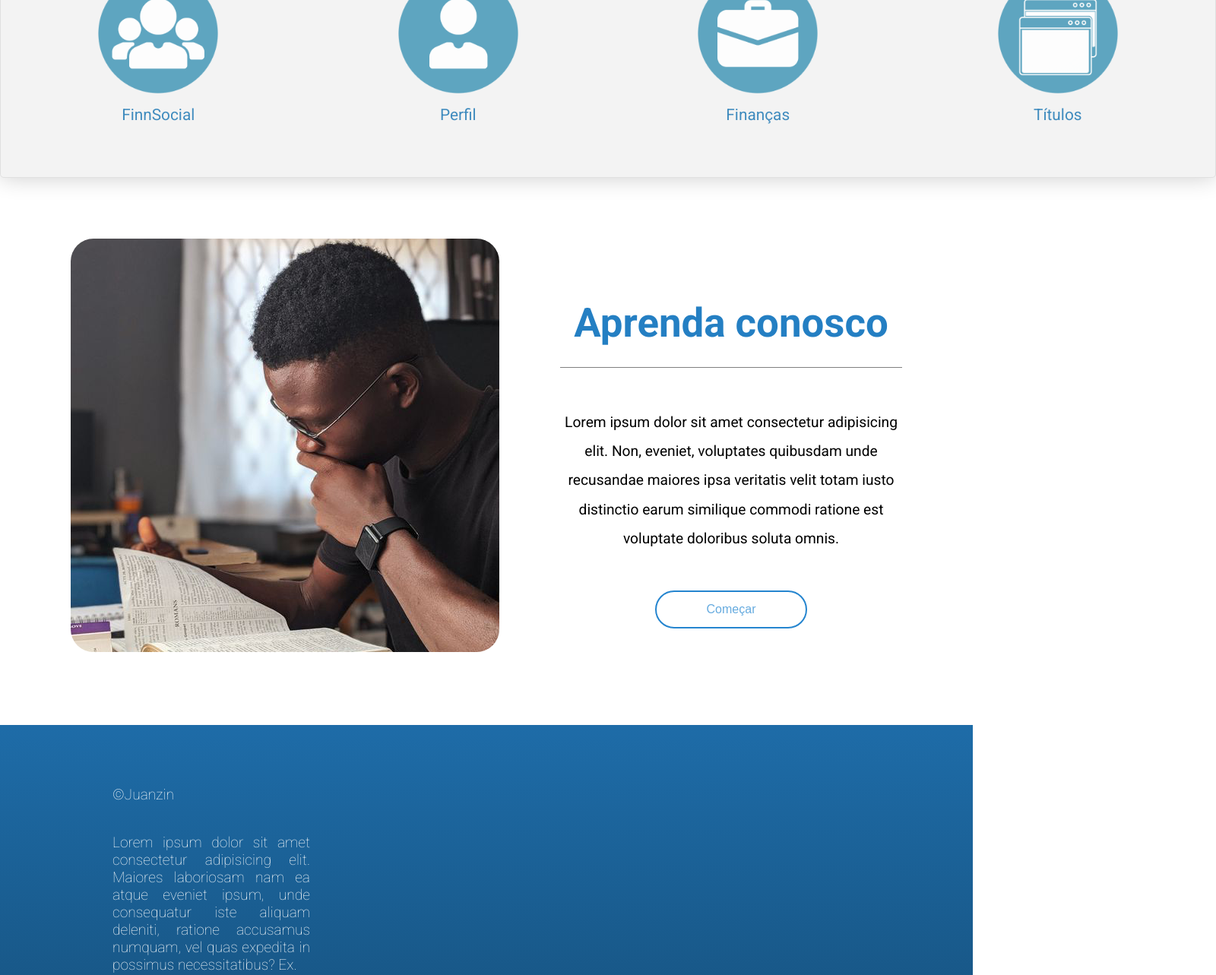
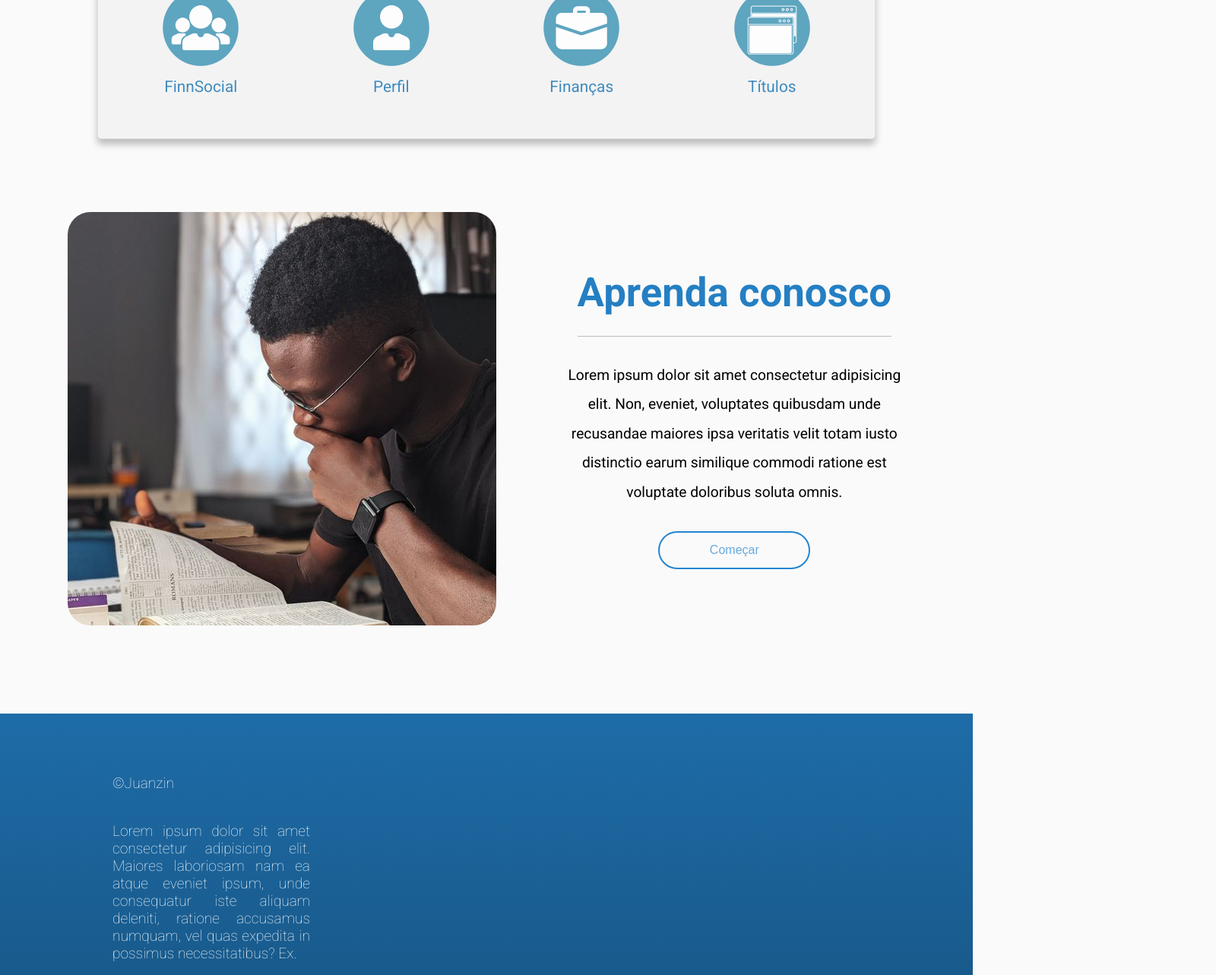
Before and after one commit to JuanVitorio/FinnWeb, a plain HTML site: page index.html in a window 1280 px wide. Shown: the part 892-2175 px from the top of the page at 76% size, 1600 px wide, since content can reach past the window. Drawn offline with Linux system fonts and the light colour scheme.

Commit message:
mudei uns negocio

```diff
--- a/css/style.css
+++ b/css/style.css
@@ -14,8 +14,13 @@
   --azul-mais-claro:#2585CF;
 }
 
+html{
+  scroll-behavior: smooth;
+}
+
 body{
   font-family: 'Roboto', sans-serif;
+  background-color: #fafafa;
 }
 
 p{
@@ -29,7 +34,7 @@ nav{
   box-shadow: 0px 5px 10px rgba(0, 0, 0, .1);
   position: relative;
   width: 100%;
-  background-color: white;
+  background-color: #fafafa;
 }
 
 nav h1 a{
@@ -89,6 +94,7 @@ h2#conheca{
   margin-top: 1.5em;
   font-size: 4em;
   color: var(--azul-base);
+
 }
 
 section #p-conheca{
@@ -97,17 +103,19 @@ section #p-conheca{
   margin: auto;
   margin-top: 20px;
   line-height: 2em;
+  border-top: 0.5px solid rgba(0, 0, 0, 0.25);
+  padding-top: 20px;
 }
 
 #circulos{
   padding: 10px;
   background-color: rgb(243, 243, 243);
-  width: 100em;
-  height: 20em;
+  max-width: 80vw;
+  max-height: 30vw;
   margin: auto;
   margin-top: 2em;
   border-radius: 5px;
-  box-shadow: 0px 0px 30px rgba(0, 0, 0, 0.2);
+  box-shadow: 0px 7px 10px rgba(0, 0, 0, 0.25);
   border: 1px solid rgb(224, 224, 224);
 }
 
@@ -140,6 +148,7 @@ section #p-conheca{
  font-weight: normal;
  cursor: pointer;
  transition: .2s;
+ padding-bottom: 40px;
 }
 
 #circulos .divisoria p:hover{
@@ -150,7 +159,9 @@ section #p-conheca{
 #img-lado{
   display: flex;
   justify-content: center;
-  padding-top: 5em;
+  align-items: center;
+  margin-top: 6em;
+  justify-content: space-evenly;
 }
 
 #img-lado img{
@@ -165,7 +176,6 @@ section #p-conheca{
 
 #img-lado button{
   padding: 10px;
-  margin-top: 3em;
   width: 200px;
   height: 50px;
   font-size: 1em;
@@ -174,7 +184,7 @@ section #p-conheca{
   color: #66abdf;
   background: transparent;
   border-radius: 40px;
-  transition: .2s;
+  transition: .15s linear;
 }
 
 #img-lado button:hover{
@@ -183,23 +193,22 @@ section #p-conheca{
 }
 
 #texto{
-  margin-top: 5em;
-  margin-left: 5em;
- text-align: center;
+  display: flex;
+  flex-direction: column;
+  align-items: center;
+  gap: 2em;
 }
 
 #texto h2{
-  margin-bottom: 1em;
   font-size: 3.3em;
   color: var(--azul-base);
-  border-bottom: 1px solid grey;
-  padding-bottom: .5em;
+  border-bottom: 1px solid rgba(0, 0, 0, 0.25);
+  padding-bottom:.5em ;
 }
 
 footer{
   background:linear-gradient(to top, var(--azul-escuro), var(--azul-meio-escuro)) ;
-  margin-top: 5em;
-  height: 50vh;
+  margin-top: 6em;
   font-size: 1.2em;
   color: white;
   font-weight: lighter;
@@ -242,3 +251,16 @@ footer .espaco{
 footer a{
   padding-left: 5px;
 }
+
+#voltar-inicio{
+  text-align: end;
+  opacity: .5;
+  transition: .1s linear;
+  font-weight: lighter;
+  padding-bottom: 20px;
+}
+
+#voltar-inicio:hover{
+  cursor: pointer;
+  opacity: 1;
+}
--- a/index.html
+++ b/index.html
@@ -4,6 +4,7 @@
   <meta charset="UTF-8">
   <meta http-equiv="X-UA-Compatible" content="IE=edge">
   <meta name="viewport" content="width=device-width, initial-scale=1.0">
+  <meta name = "description" content="Uma página de finanças fictícia, apenas como forma de estudo.">
   <link rel="stylesheet" href="css/style.css">
   <link rel="shortcut icon" href="img/banner/imagens/ico.png" type="image/x-icon">
   <title>FinnWeb</title>
@@ -124,10 +125,14 @@
         </div>
 
     </div>
+
+    <p id = "voltar-inicio" onclick="voltar_topo()">Voltar ao início</p>
+
   </div>
 
 </footer>
 
+  <script src="js/script.js"></script>
 
 </body>
 </html>
--- /dev/null
+++ b/js/script.js
@@ -0,0 +1,6 @@
+function voltar_topo(){
+  window.scrollTo({
+    top:0,
+    behavior: 'smooth'
+  })
+}
```
